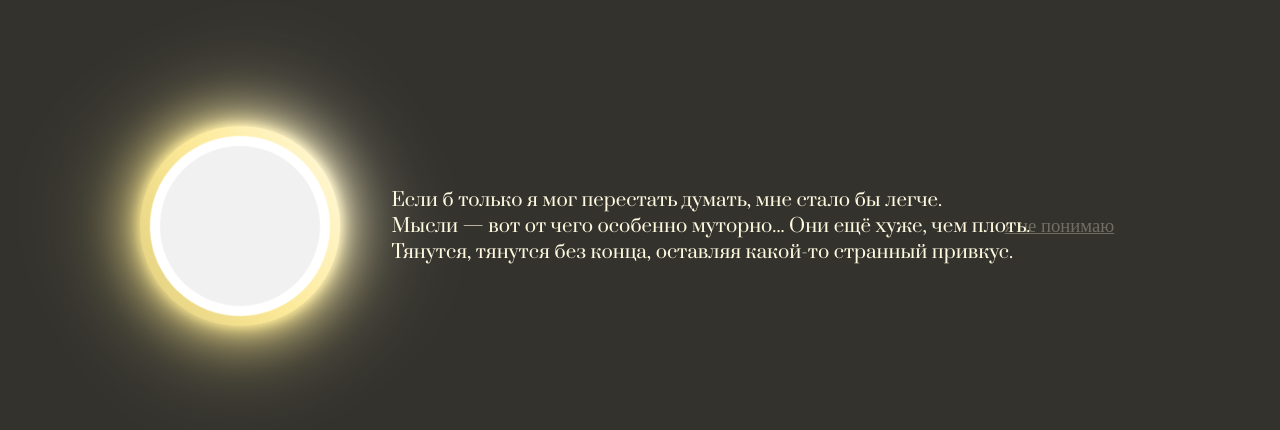
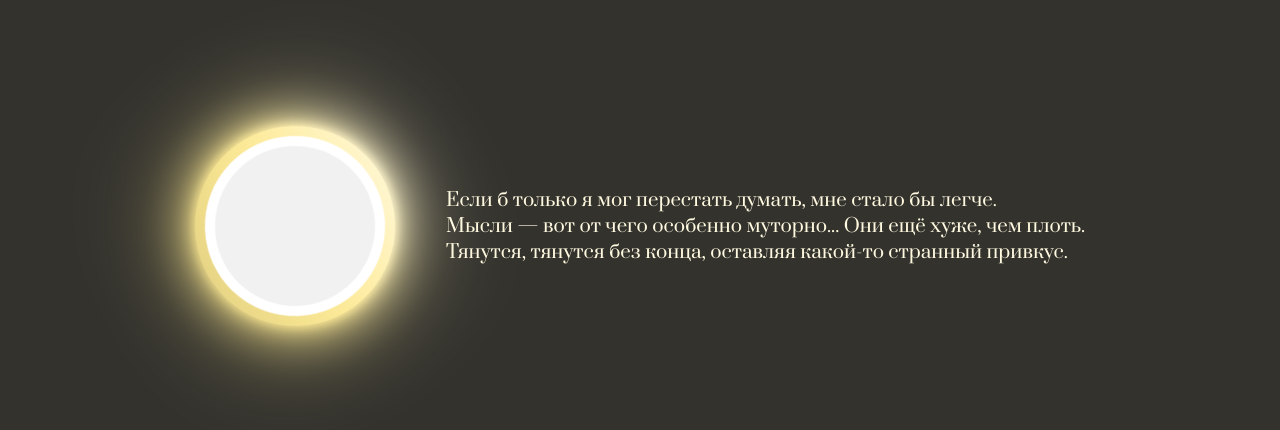
Before and after one commit to dvalekseev-gh/thedeceaseddimas.github.io, a plain HTML site: page index.html in a window 1280 px wide. Shown: the part 174-604 px from the top of the page. Drawn offline with Linux system fonts and the light colour scheme.

Commit message:
Update index.html

```diff
--- a/index.html
+++ b/index.html
@@ -21,9 +21,6 @@
         Мысли &mdash; вот от чего особенно муторно... Они ещё хуже, чем плоть. <br>
         Тянутся, тянутся без конца, оставляя какой-то странный привкус.</p>
     </div>
-    <div class="bott">
-        <p><a href="http://users.telenet.be/sterf/texts/phil/Sartre-Nausea.pdf" class="mainl">я не понимаю</a></p>
-    </div>
 </body>
 
 </html>
```
